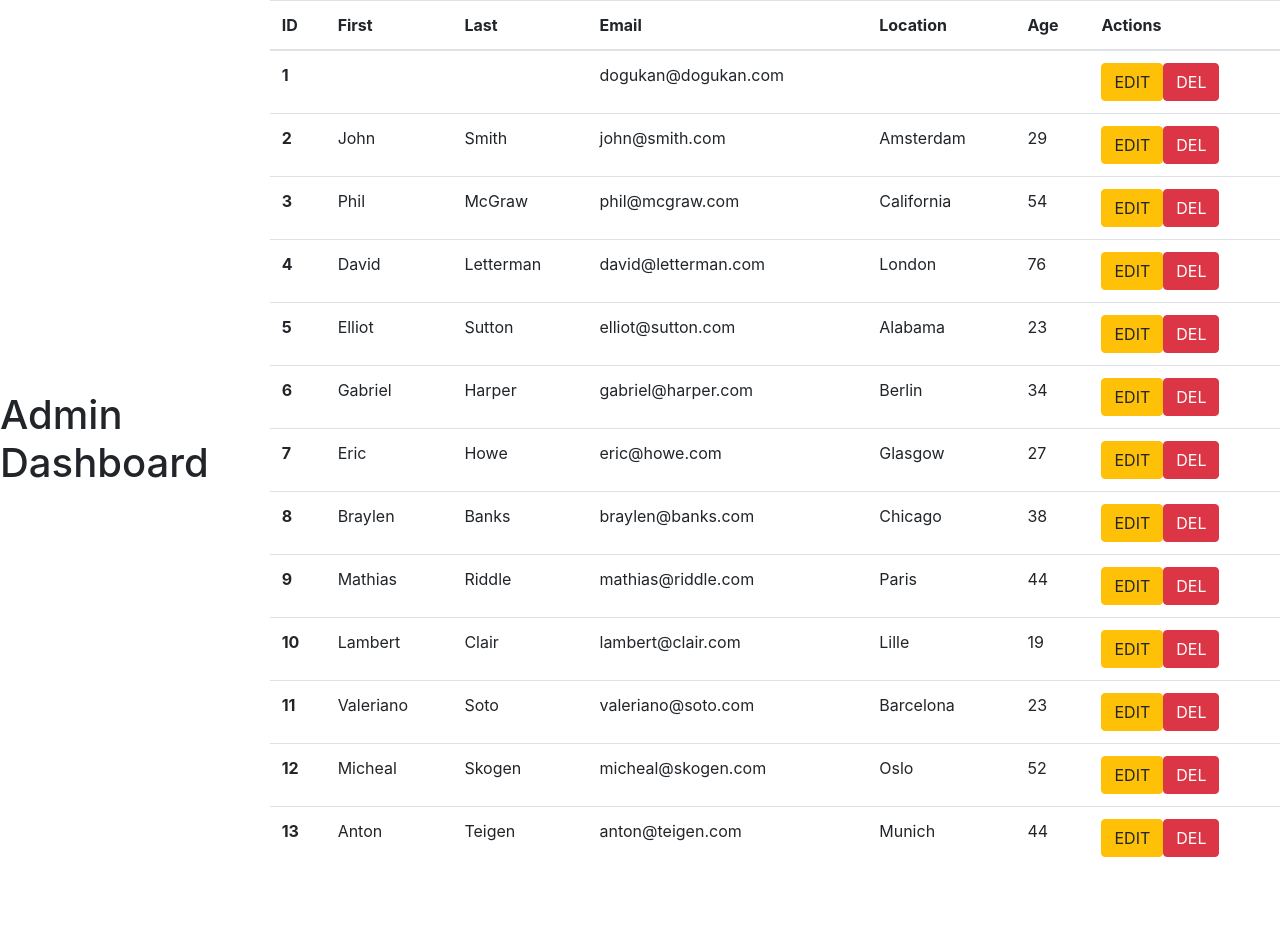
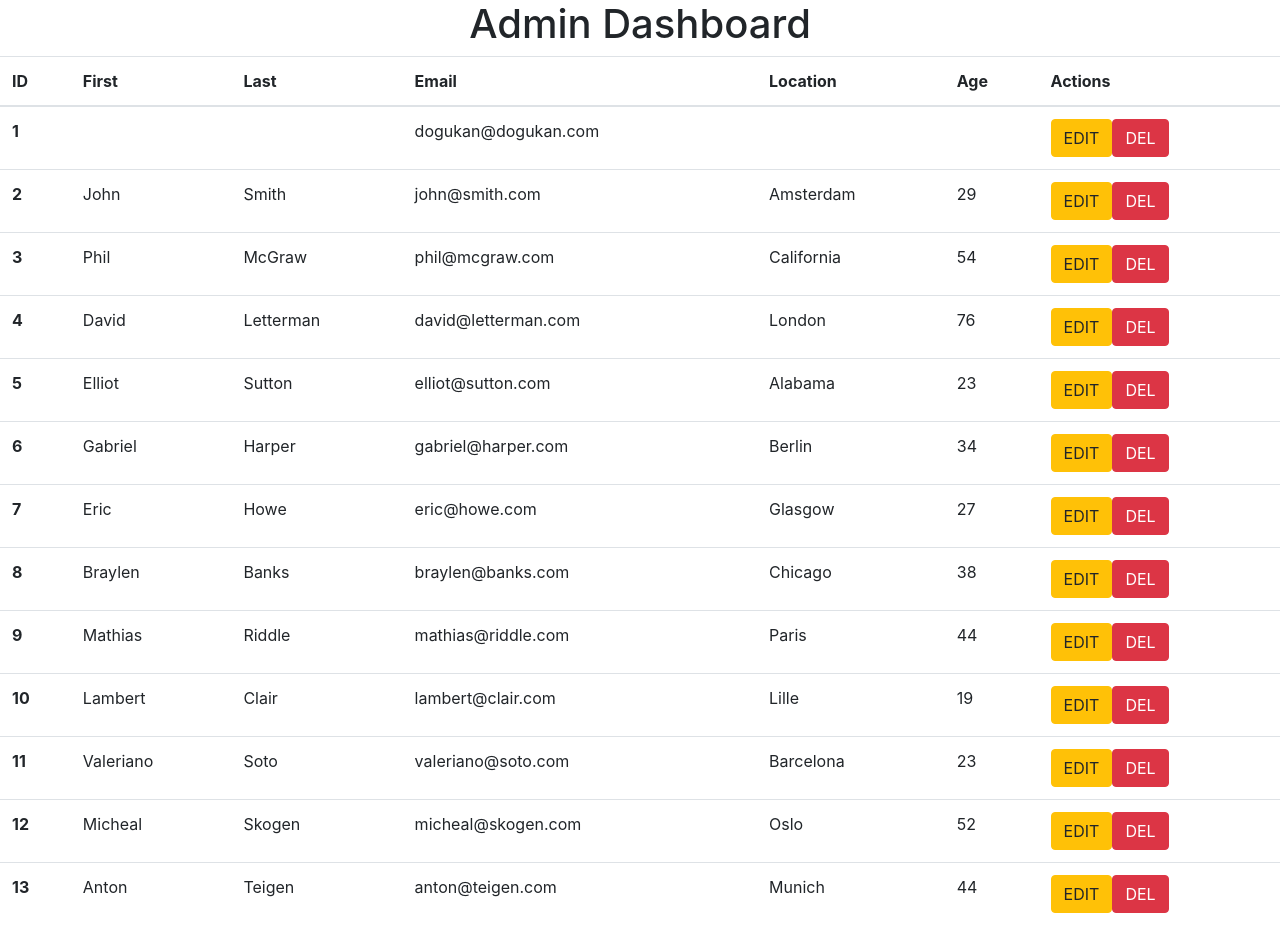
Before and after one commit to dogukanaktas/dashboard, a React (Create React App) app: page /admin in a window 1280 px wide. Before the commit the page ends 885 px from the top, so only its background shows below. Built offline with nearby package versions, Linux system fonts and the light colour scheme; data requests are answered from the project's data file; sample sign-in values are in the browser's storage.

Commit message:
Change css classes

```diff
--- a/src/pages/Admin.tsx
+++ b/src/pages/Admin.tsx
@@ -4,7 +4,7 @@
 
 const Admin: FC = () => {
   return (
-    <div className="d-flex justify-content-center align-items-center">
+    <div className="d-flex flex-column align-items-center">
       <Header title="Admin Dashboard"/>
       <User/>
     </div>
```
